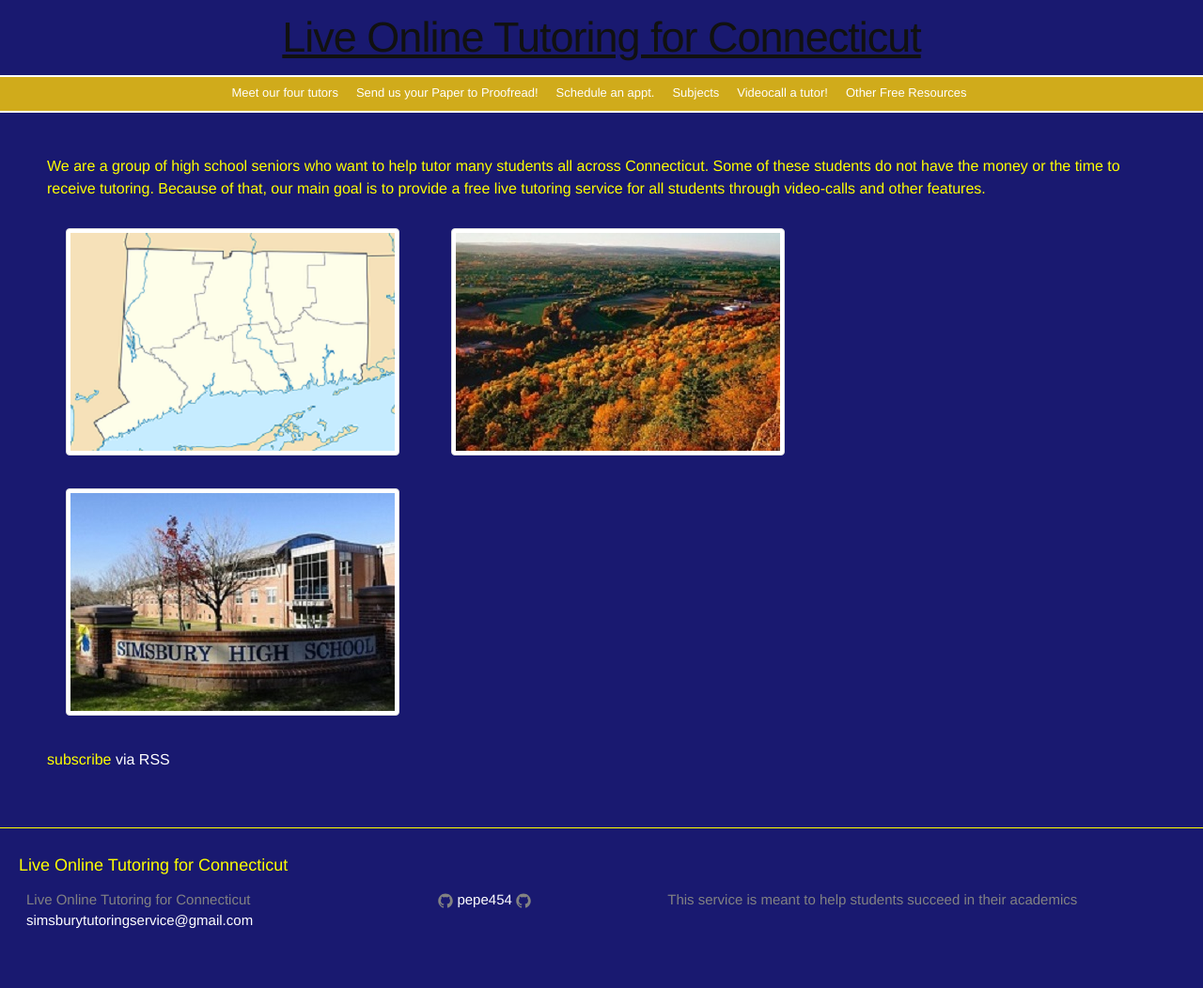
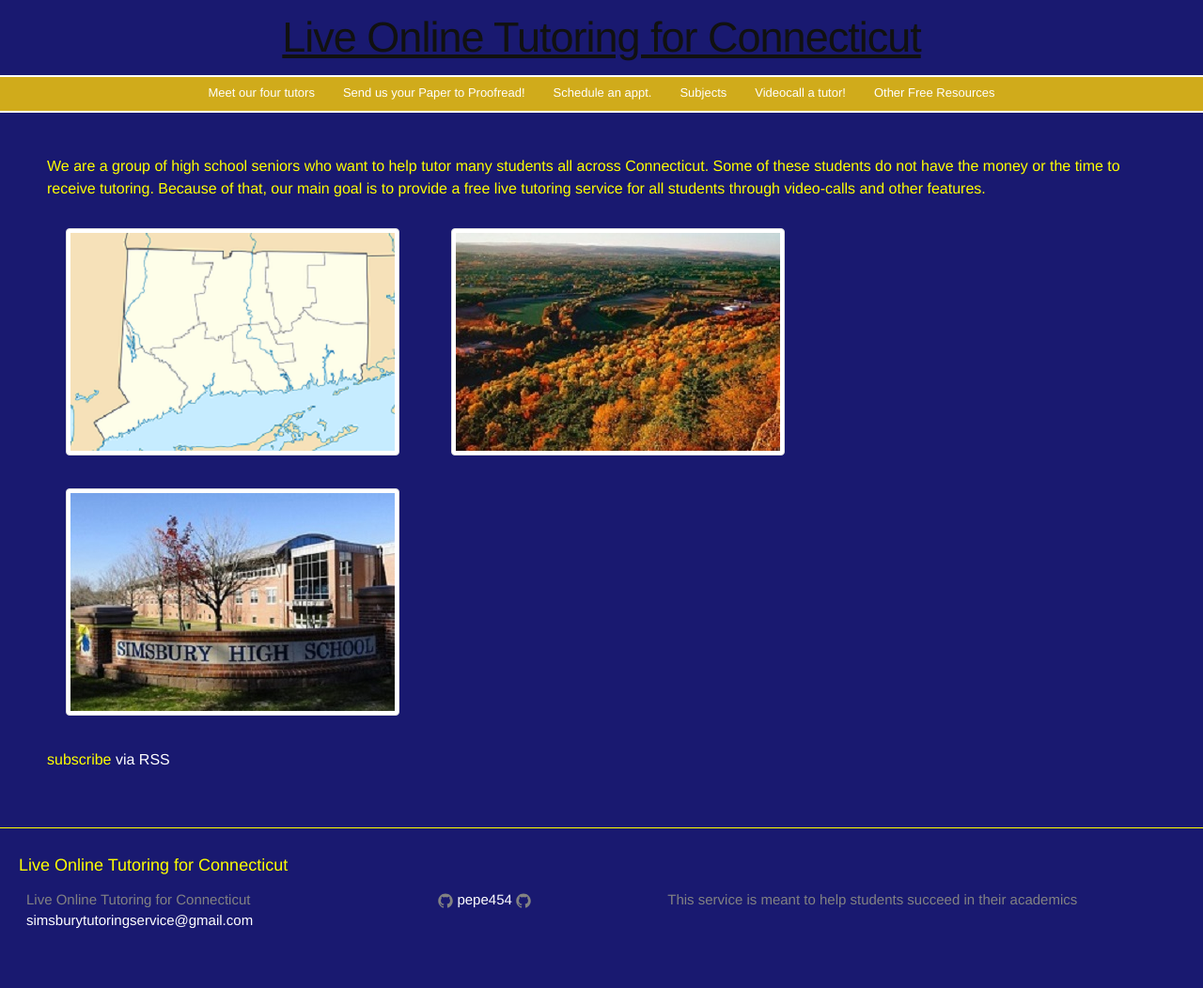
Before and after one commit to pepe454/pepe454.github.io, a Jekyll site: the page built from index.html, in a window 1280 px wide. Shown: the whole page at 94% size. Built offline with Jekyll 4.4.1, drawn with Linux system fonts in a browser that asks for light colours; the list of posts is cut into pages by our own code.

Commit message:
Update _layout.scss

```diff
--- a/_sass/_layout.scss
+++ b/_sass/_layout.scss
@@ -43,8 +43,8 @@
         line-height: 30px;
         background-color: #d0ab1b;
         display: inline-block;
-        margin-left: 0;
-        margin-right: 5px;
+        margin-left: 8px;
+        margin-right: 8px;
         padding: 7px;
         font-size: 13px;
         color: white;
```
